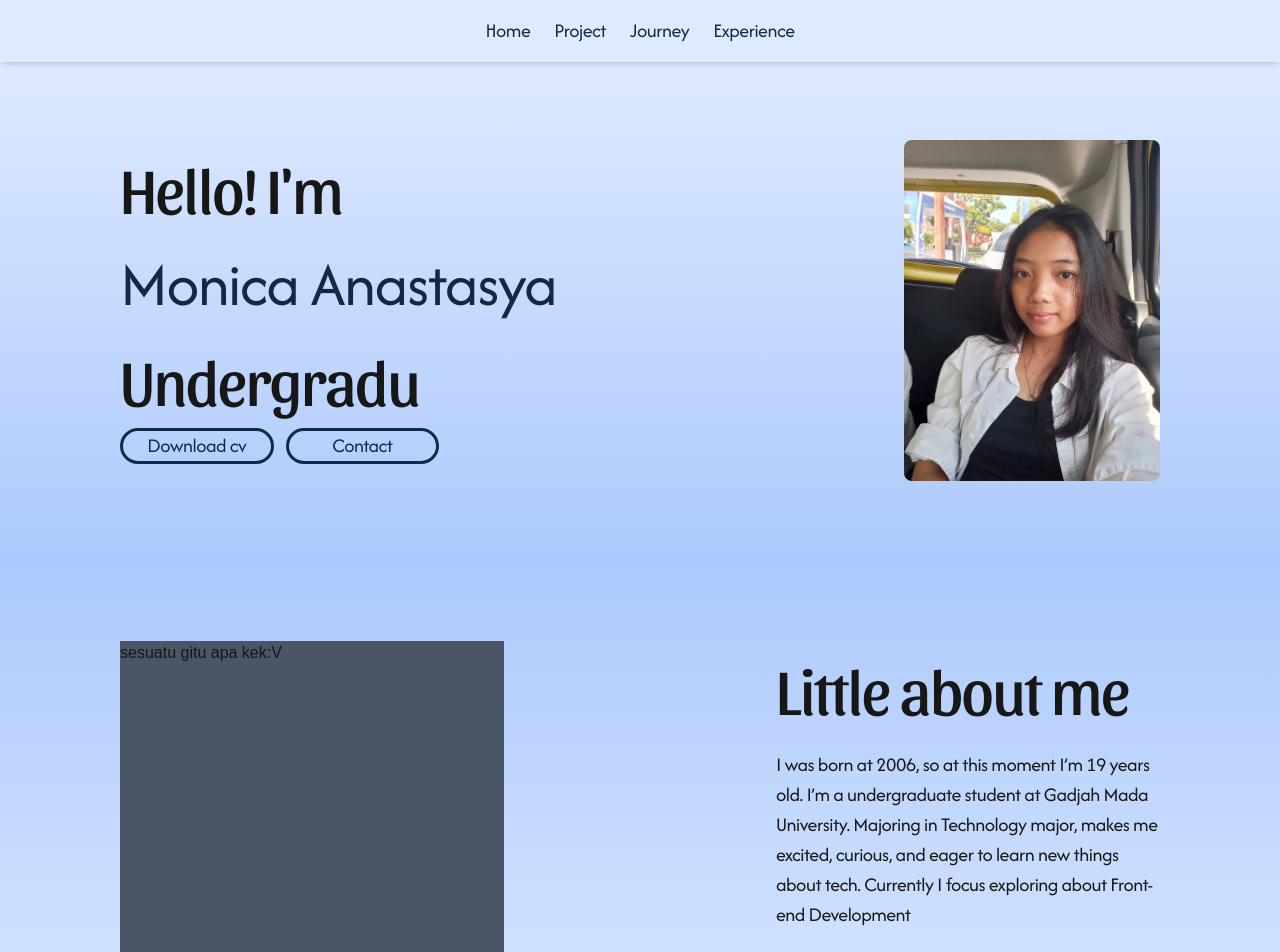
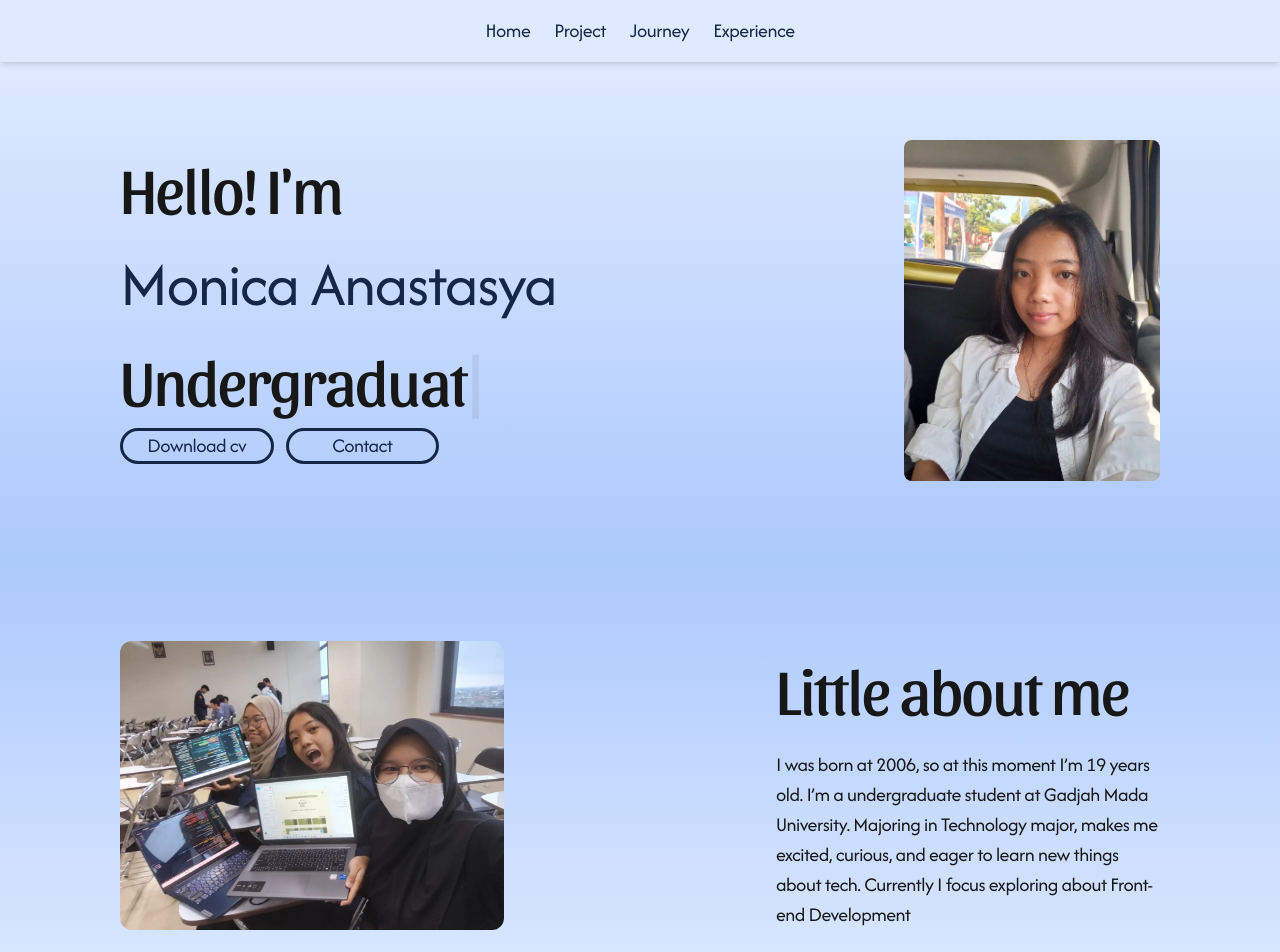
Before and after one commit to MonicaTasya/monica-webprofile, a Next.js app: page / in a window 1280 px wide. Shown: the top 952 px of the page. Built offline with nearby package versions, Linux system fonts and the light colour scheme.

Commit message:
feat(about): add image

```diff
--- a/app/(frontend)/experience/[experience]/page.js
+++ b/app/(frontend)/experience/[experience]/page.js
@@ -12,7 +12,12 @@ export default async function ExperienceDetail({ params }) {
   const data = await res.json();
   const exp = data.docs[0];
 
-  if (!exp) return <div className="p-10 text-2xl">Experience not found</div>;
+  if (!exp)
+    return (
+      <div className="flex items-center bg-linear-to-b min-h-screen from-[#ACC9FC] to-[#DEEAFF] justify-center">
+        <HS1>This page still on Progress</HS1>
+      </div>
+    );
 
   return (
     <DefaultLayout className="bg-[#DEEAFF] min-h-screen">
--- a/src/modules/beranda/About.js
+++ b/src/modules/beranda/About.js
@@ -1,4 +1,4 @@
-import React from "react";
+import Image from "next/image";
 import { HS1, HA4 } from "../../component/Elemen/Typography.js";
 import DefaultLayout from "../../component/Layout/DefaultLayout";
 
@@ -6,9 +6,13 @@ const About = () => {
   return (
     <DefaultLayout className="bg-linear-to-b from-[#ACC9FC] to-[#DEEAFF]">
       <div className="flex flex-row justify-between">
-        <div className="bg-gray-600 w-[30vw] h-[30vw] hidden lg:block">
-          sesuatu gitu apa kek:V
-        </div>
+        <Image
+          src="/images/beranda/profile2.webp"
+          alt="about-me"
+          width={400}
+          height={400}
+          className="hidden lg:block w-[30vw] rounded-xl"
+        />
         <div className="flex flex-col">
           <HS1>Little about me</HS1>
           <HA4 className="mt-[1vw] w-full lg:w-[30vw]">
```
Also changed, not shown: public/images/beranda/profile2.webp (added).
